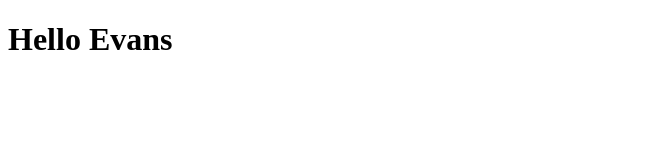
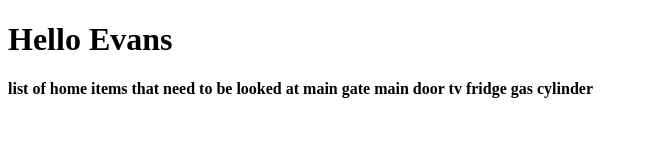
Before and after one commit to Debuck1718/main, a plain HTML site: page index.html in a window 1280 px wide. Shown: the whole page, without its empty margins (0-648 px from the left). Drawn offline with Linux system fonts and the light colour scheme.

Commit message:
list of items

```diff
--- a/index.html
+++ b/index.html
@@ -8,5 +8,13 @@
 <body>
 
     <h1>Hello Evans</h1>
+    <h4>
+        list of home items that need to be looked at
+        main gate
+        main door
+        tv
+        fridge
+        gas cylinder
+    </h4>
 </body>
 </html>
```
